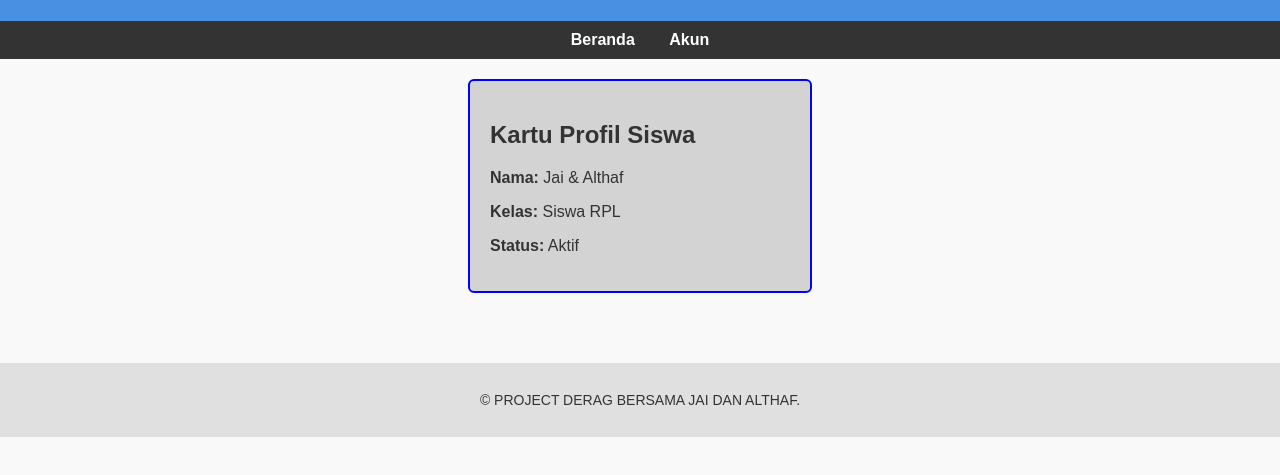
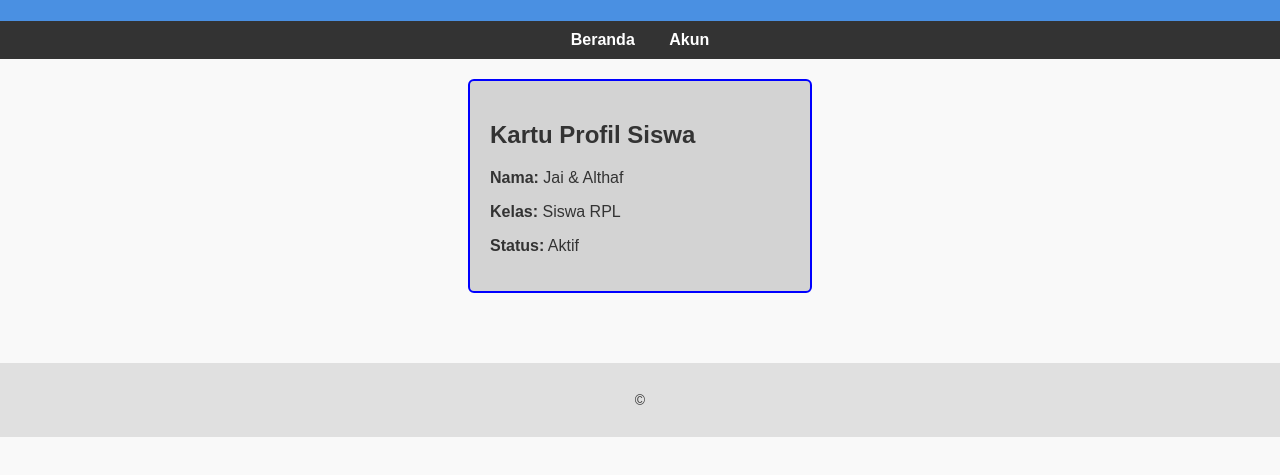
Before and after one commit to alfattah-dgst/tugas-akhir-semester-1, a plain HTML site: page index.html in a window 1280 px wide. Shown: the part 99-574 px from the top of the page. Drawn offline with Linux system fonts and the light colour scheme.

Commit message:
sementara

```diff
--- a/index.html
+++ b/index.html
@@ -31,7 +31,7 @@
     </main>
 
     <footer>
-        <p>&copy; PROJECT DERAG BERSAMA JAI DAN ALTHAF.</p>
+        <p>&copy;</p>
     </footer>
 
     <script>
```
